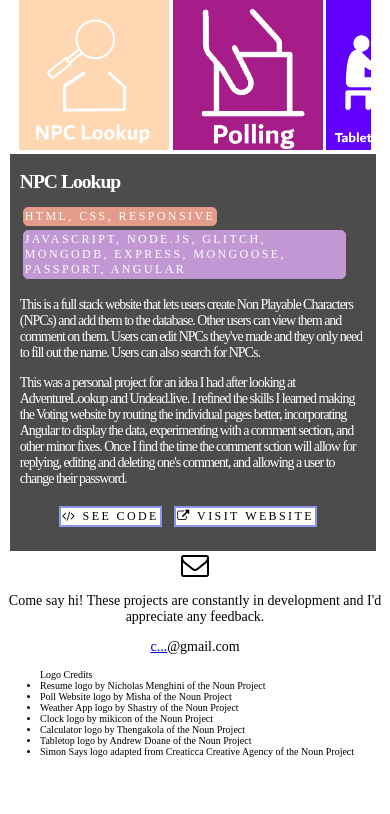
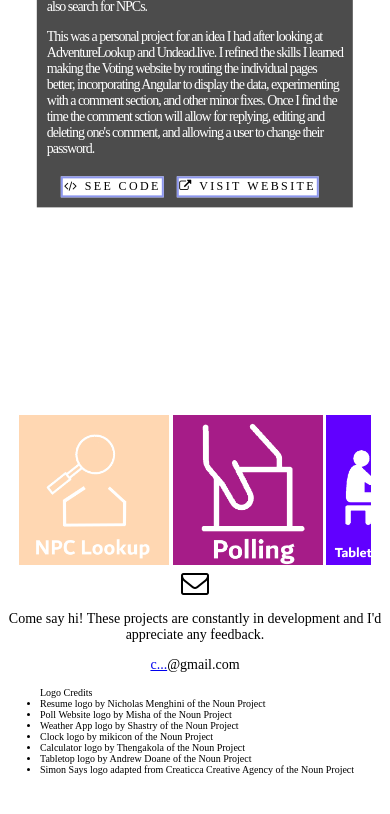
Before and after one commit to CrumrineCoder/Profile-Website-version2, a plain HTML site: page index.html in a window 390 px wide. Both pictures are taken after a click on the button 195 px from the left and 125 px from the top of the page. Drawn offline with nearby package versions, Linux system fonts and the light colour scheme; a web font is replaced by a local one.

Commit message:
The Responsive Design looks better

```diff
--- a/css.css
+++ b/css.css
@@ -99,15 +99,17 @@
 	width: 95%;
  }
 #projectInfoText{
-   position: absolute;
-   width: 93.5%;
+   width: 80%;
    color: white;
    letter-spacing: -1px;
    background: rgb(0, 0, 0); /* fallback color */
    background: rgba(0, 0, 0, 0.7);
    padding: 10px;
    z-index:99999;
-   top: 170px;
+   position: absolute;
+    top: 50%;
+    left: 50%;
+    transform: translate(-50%, -50%);
 }
  #projects ul{
 	 padding: 0px;
@@ -241,6 +243,9 @@
     }
 
 	/* Projects */
+	#projectLinks{
+		margin: 0px;
+	}
 	 #projectLinks li {
 		font-size: 12px;
 	 }
--- a/index.html
+++ b/index.html
@@ -30,14 +30,8 @@
 	<!-- Project Section -->
 	<div id="projects">
 		<!-- Select a project section -->
-		<div id="projectSelectBoxes">
-			<span ng-repeat="project in buttons">
-				<button type="image" class="projectSelectButton" id={{project.id}} ng-click="changeProject(project.id)">
-					<img src={{project.logo}} class="projectSelectImage">
-				</button>
-			</span>
-		</div>
-		<img id="projectPicture" src="{{projectInfo.picture}}">
+
+		<img id="projectPicture" src="{{projectInfo.picture}}" />
 		<div id="projectInfoText">
 			<h1> {{projectInfo.title}} </h1>
 			<ul>
@@ -56,7 +50,15 @@
 			  <li ng-hide="projectInfo.freeCodeCampLink == null"><a href="{{projectInfo.freeCodeCampLink}}" target="_blank"> <i class="fa fa-free-code-camp"> FreeCodeCamp Challenge </i> </a></li>
 			</ul>
 		</div>
-		 </img>
+
+
+		 <div id="projectSelectBoxes">
+			<span ng-repeat="project in buttons">
+				<button type="image" class="projectSelectButton" id={{project.id}} ng-click="changeProject(project.id)">
+					<img src={{project.logo}} class="projectSelectImage">
+				</button>
+			</span>
+		</div>
 
 
 	</div>
```
